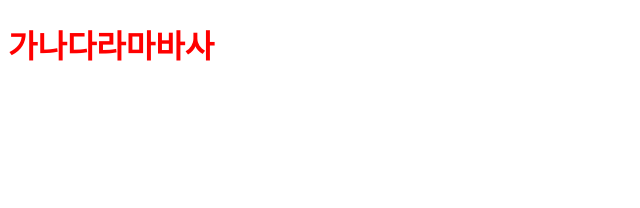
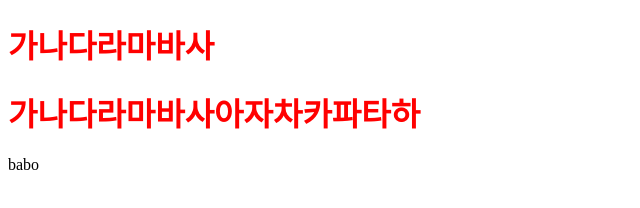
Before and after one commit to N0FreeLunch/N0FreeLunch.github.io, a plain HTML site: page index.html in a window 1280 px wide. Shown: the whole page, without its empty margins (0-640 px from the left). Drawn offline with Linux system fonts and the light colour scheme.

Commit message:
test babo

```diff
--- a/index.html
+++ b/index.html
@@ -6,5 +6,8 @@
   </head>
   <body>
     <h1 style="color:red;">가나다라마바사</h1>
+    <h1 style="color:red;">가나다라마바사아자차카파타하</h1>
+    <div class="test"></div>
+    <script src="./test.js"></script>
   </body>
 </html>
--- /dev/null
+++ b/test.js
@@ -0,0 +1 @@
+document.querySelector(".test").innerText = "babo";
```
